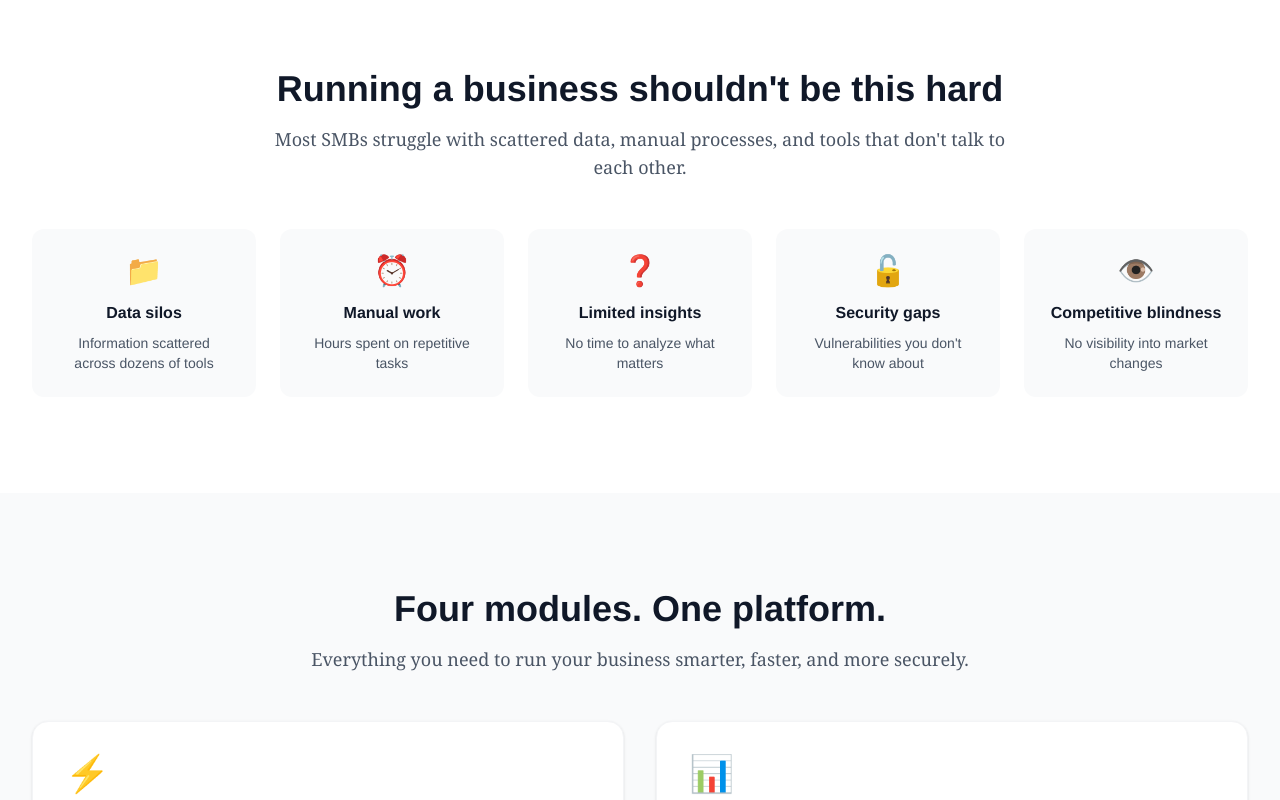
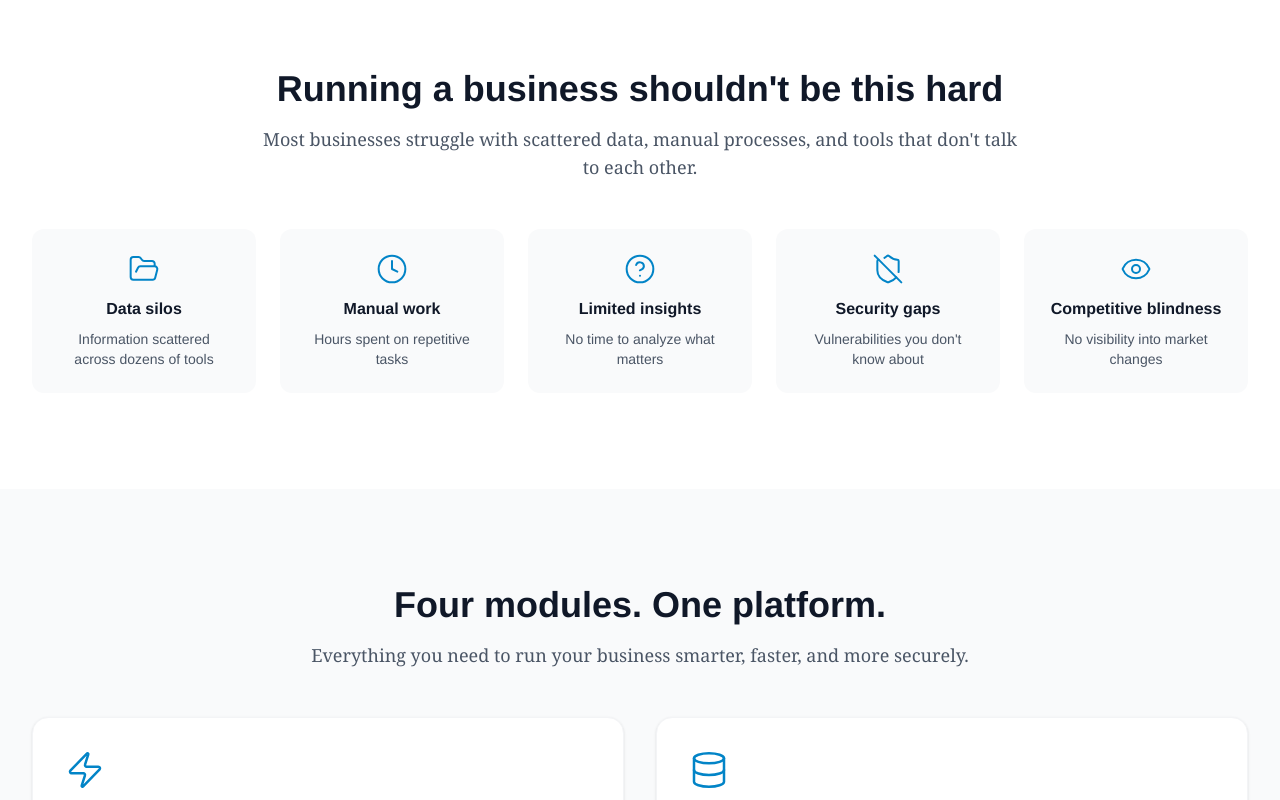
Before and after one commit to k5tuck/binelekv2-website, a Next.js app: page / in a window 1280 px wide. Shown: the part 620-1420 px from the top of the page. Built offline with nearby package versions, Linux system fonts and the light colour scheme.

Commit message:
fix: Replace emojis with lucide icons on homepage and product page
- Use proper SVG icons (Zap, Database, Shield, Search, etc.) instead of emojis
- Keep light theme design consistent with layout Header/Footer
- Update both homepage and product overview page

```diff
--- a/src/app/page.tsx
+++ b/src/app/page.tsx
@@ -1,6 +1,7 @@
 import Link from "next/link";
 import { CTASection } from "@/components/CTASection";
 import { ComingSoonLanding } from "@/components/ComingSoonLanding";
+import { Zap, Database, Shield, Search, FolderOpen, Clock, HelpCircle, ShieldOff, Eye } from "lucide-react";
 
 // Environment variable toggle for coming soon mode
 // Set NEXT_PUBLIC_COMING_SOON_MODE=true in Vercel to show coming soon page
@@ -11,26 +12,34 @@ const modules = [
     name: "Ops Copilot",
     description: "Automate your operations with AI-powered task management and workflow automation.",
     href: "/product/ops-copilot",
-    icon: "⚡",
+    Icon: Zap,
   },
   {
     name: "Mini Foundry",
     description: "Understand your data with beautiful dashboards and natural language queries.",
     href: "/product/mini-foundry",
-    icon: "📊",
+    Icon: Database,
   },
   {
     name: "Cybersecurity Scanner",
     description: "Protect your business with automated security monitoring and compliance.",
     href: "/product/security",
-    icon: "🛡️",
+    Icon: Shield,
   },
   {
     name: "Marketplace Intelligence",
     description: "Outsmart your competition with real-time price tracking and market insights.",
     href: "/product/marketplace",
-    icon: "🔍",
+    Icon: Search,
   },
+];
+
+const problems = [
+  { Icon: FolderOpen, title: "Data silos", desc: "Information scattered across dozens of tools" },
+  { Icon: Clock, title: "Manual work", desc: "Hours spent on repetitive tasks" },
+  { Icon: HelpCircle, title: "Limited insights", desc: "No time to analyze what matters" },
+  { Icon: ShieldOff, title: "Security gaps", desc: "Vulnerabilities you don't know about" },
+  { Icon: Eye, title: "Competitive blindness", desc: "No visibility into market changes" },
 ];
 
 const integrations = [
@@ -107,19 +116,13 @@ export default function HomePage() {
               Running a business shouldn&apos;t be this hard
             </h2>
             <p className="text-lg text-gray-600 font-serif">
-              Most SMBs struggle with scattered data, manual processes, and tools that don&apos;t talk to each other.
+              Most businesses struggle with scattered data, manual processes, and tools that don&apos;t talk to each other.
             </p>
           </div>
           <div className="grid md:grid-cols-2 lg:grid-cols-5 gap-6">
-            {[
-              { icon: "📁", title: "Data silos", desc: "Information scattered across dozens of tools" },
-              { icon: "⏰", title: "Manual work", desc: "Hours spent on repetitive tasks" },
-              { icon: "❓", title: "Limited insights", desc: "No time to analyze what matters" },
-              { icon: "🔓", title: "Security gaps", desc: "Vulnerabilities you don't know about" },
-              { icon: "👁️", title: "Competitive blindness", desc: "No visibility into market changes" },
-            ].map((problem) => (
+            {problems.map((problem) => (
               <div key={problem.title} className="text-center p-6 rounded-xl bg-gray-50">
-                <div className="text-3xl mb-3">{problem.icon}</div>
+                <problem.Icon className="w-8 h-8 text-primary-600 mx-auto mb-3" strokeWidth={1.5} />
                 <h3 className="font-semibold text-gray-900 mb-2">{problem.title}</h3>
                 <p className="text-sm text-gray-600">{problem.desc}</p>
               </div>
@@ -146,7 +149,7 @@ export default function HomePage() {
                 href={module.href}
                 className="group p-8 bg-white rounded-2xl shadow-sm hover:shadow-lg transition-shadow border border-gray-100"
               >
-                <div className="text-4xl mb-4">{module.icon}</div>
+                <module.Icon className="w-10 h-10 text-primary-600 mb-4" strokeWidth={1.5} />
                 <h3 className="text-xl font-bold text-gray-900 mb-2 group-hover:text-primary-600 transition-colors">
                   {module.name}
                 </h3>
--- a/src/app/product/page.tsx
+++ b/src/app/product/page.tsx
@@ -1,6 +1,7 @@
 import { Metadata } from "next";
 import Link from "next/link";
 import { CTASection } from "@/components/CTASection";
+import { Zap, Database, Shield, Search } from "lucide-react";
 
 export const metadata: Metadata = {
   title: "Product Overview",
@@ -14,7 +15,7 @@ const modules = [
     description: "AI-powered task management and workflow automation. Create automations with plain English, not complicated flowcharts.",
     features: ["Task automation", "Email automation", "Workflow builder", "Natural language commands"],
     href: "/product/ops-copilot",
-    icon: "⚡",
+    Icon: Zap,
   },
   {
     name: "Mini Foundry",
@@ -22,7 +23,7 @@ const modules = [
     description: "Business intelligence without the learning curve. Connect your data sources and ask questions in plain English.",
     features: ["Custom dashboards", "Natural language queries", "Automated reports", "Data consolidation"],
     href: "/product/mini-foundry",
-    icon: "📊",
+    Icon: Database,
   },
   {
     name: "Cybersecurity Scanner",
@@ -30,7 +31,7 @@ const modules = [
     description: "Enterprise security made simple for growing businesses. Continuous monitoring with actionable recommendations.",
     features: ["Security scoring", "Vulnerability scanning", "Compliance reporting", "MFA monitoring"],
     href: "/product/security",
-    icon: "🛡️",
+    Icon: Shield,
   },
   {
     name: "Marketplace Intelligence",
@@ -38,7 +39,7 @@ const modules = [
     description: "Know what competitors charge before your customers do. Real-time price tracking across every marketplace.",
     features: ["Price tracking", "Competitor monitoring", "Market trends", "Price alerts"],
     href: "/product/marketplace",
-    icon: "🔍",
+    Icon: Search,
   },
 ];
 
@@ -93,7 +94,7 @@ export default function ProductOverviewPage() {
                 className="group bg-white p-8 rounded-2xl shadow-sm hover:shadow-lg transition-shadow border border-gray-100"
               >
                 <div className="flex items-start gap-4">
-                  <div className="text-4xl">{module.icon}</div>
+                  <module.Icon className="w-10 h-10 text-primary-600 flex-shrink-0" strokeWidth={1.5} />
                   <div className="flex-1">
                     <h3 className="text-xl font-bold text-gray-900 group-hover:text-primary-600 transition-colors">
                       {module.name}
```
